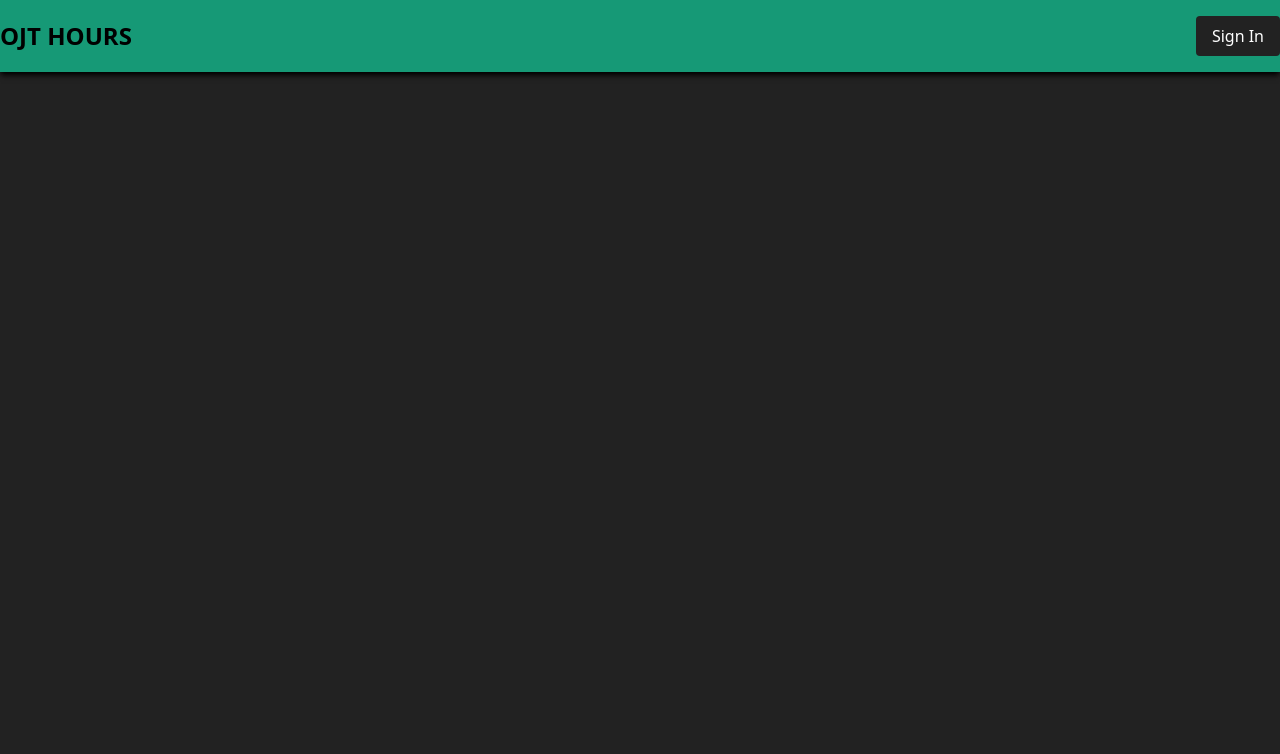
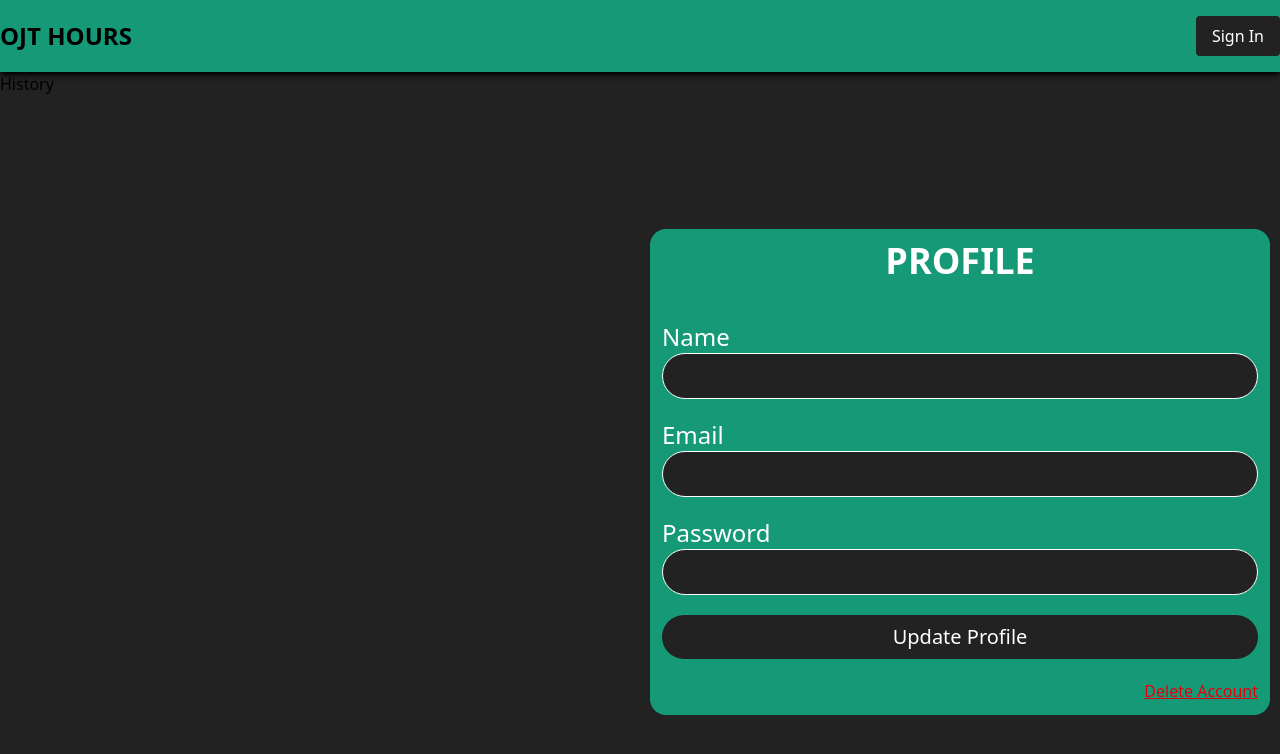
Before and after one commit to FrancisAl-j/OJT-Hours, a React (Vite) app in the folder client/: page /profile in a window 1280 px wide. Shown: the top 754 px of the page. Built offline with nearby package versions, Linux system fonts and the light colour scheme; no server answers.

Commit message:
Added: A profile page that a user can update (No Functionality yet)

```diff
--- /dev/null
+++ b/client/src/components/History.jsx
@@ -0,0 +1,11 @@
+import React from "react";
+
+const History = () => {
+  return (
+    <div className="w-full">
+      <h1>History</h1>
+    </div>
+  );
+};
+
+export default History;
--- a/client/src/index.css
+++ b/client/src/index.css
@@ -26,3 +26,14 @@ body {
   -webkit-backdrop-filter: blur(7.3px);
   border: 1px solid rgba(0, 0, 0, 0.11);
 }
+
+.profile-container {
+  width: min(100% - 20px, 800px);
+}
+
+.input-style {
+  background: #222222;
+  border: 1px solid #ffffff;
+  padding: 10px 20px;
+  color: #fff;
+}
--- a/client/src/pages/Profile.jsx
+++ b/client/src/pages/Profile.jsx
@@ -1,9 +1,85 @@
-import React from "react";
+import React, { useState } from "react";
+import History from "../components/History";
+import { useSelector } from "react-redux";
 
 const Profile = () => {
+  const { user } = useSelector((state) => state.auth);
+  const [formData, setFormData] = useState({
+    username: user?.username || "",
+    email: user?.email,
+    password: "",
+  });
+
+  const handleChange = (e) => {
+    const { name, value } = e.target;
+
+    setFormData({
+      ...formData,
+      [name]: value,
+    });
+  };
   return (
-    <section>
-      <div></div>
+    <section className="h-[100svh] w-full grid place-item-center">
+      <div className="flex w-full">
+        <History />
+
+        <form className=" w-full h-full grid place-items-center ">
+          <div className="profile-container mx-auto bg-[#169976] p-3 rounded-2xl">
+            <header className="mb-10">
+              <h1 className="text-4xl font-bold uppercase text-center text-white">
+                Profile
+              </h1>
+            </header>
+
+            <main className="w-full flex flex-col gap-5">
+              <div className="w-full flex flex-col">
+                <span className="text-white text-2xl">Name</span>
+                <input
+                  type="text"
+                  name="username"
+                  id=""
+                  value={formData.username}
+                  onChange={handleChange}
+                  className="input-style rounded-4xl"
+                />
+              </div>
+
+              <div className="w-full flex flex-col">
+                <span className="text-white text-2xl">Email</span>
+                <input
+                  disabled
+                  type="email"
+                  name="email"
+                  id=""
+                  value={formData.email}
+                  onChange={handleChange}
+                  className="input-style rounded-4xl hover:cursor-not-allowed"
+                />
+              </div>
+
+              <div className="w-full flex flex-col">
+                <span className="text-white text-2xl">Password</span>
+                <input
+                  type="password"
+                  name="password"
+                  id=""
+                  value={formData.password}
+                  onChange={handleChange}
+                  className="input-style rounded-4xl"
+                />
+              </div>
+
+              <button className="p-2 bg-[#222] text-white text-xl rounded-3xl cursor-pointer hover:bg-green-700">
+                Update Profile
+              </button>
+
+              <p className="text-red-600 cursor-pointer underline text-end">
+                Delete Account
+              </p>
+            </main>
+          </div>
+        </form>
+      </div>
     </section>
   );
 };
```
